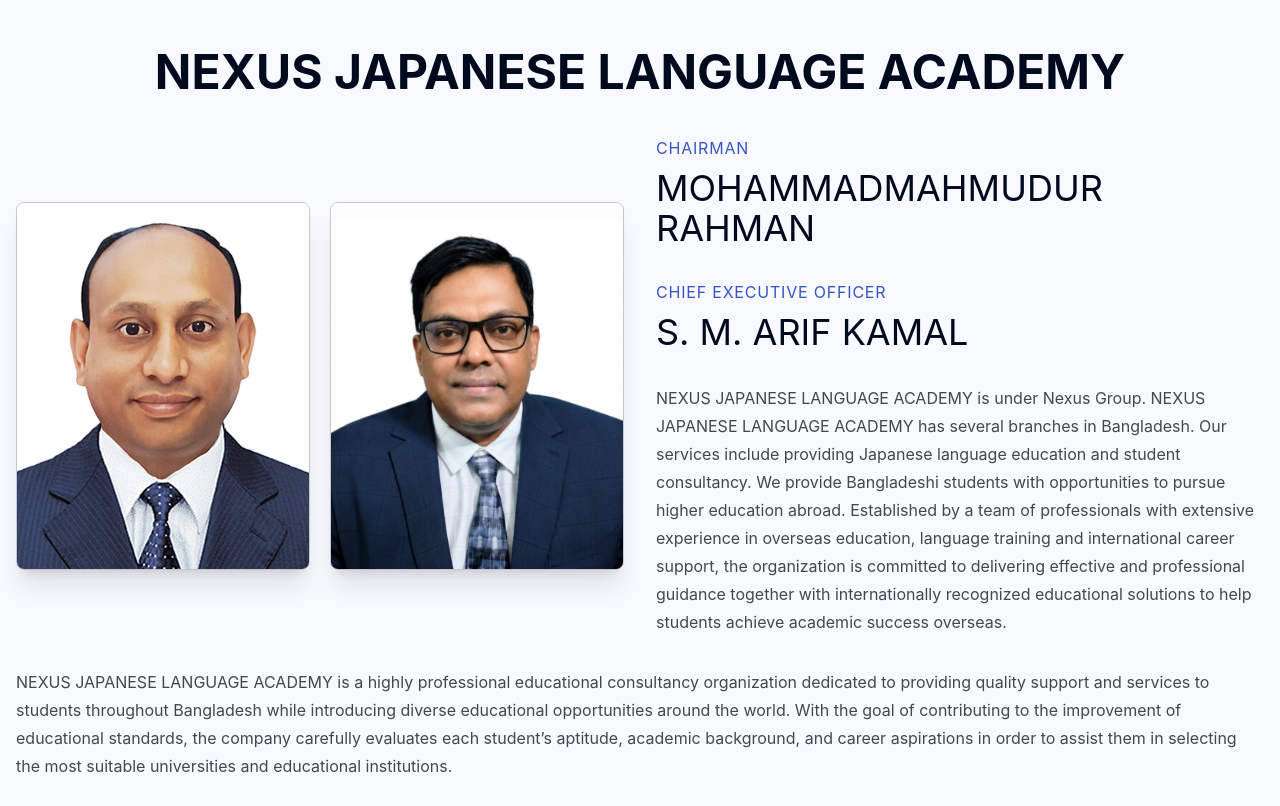
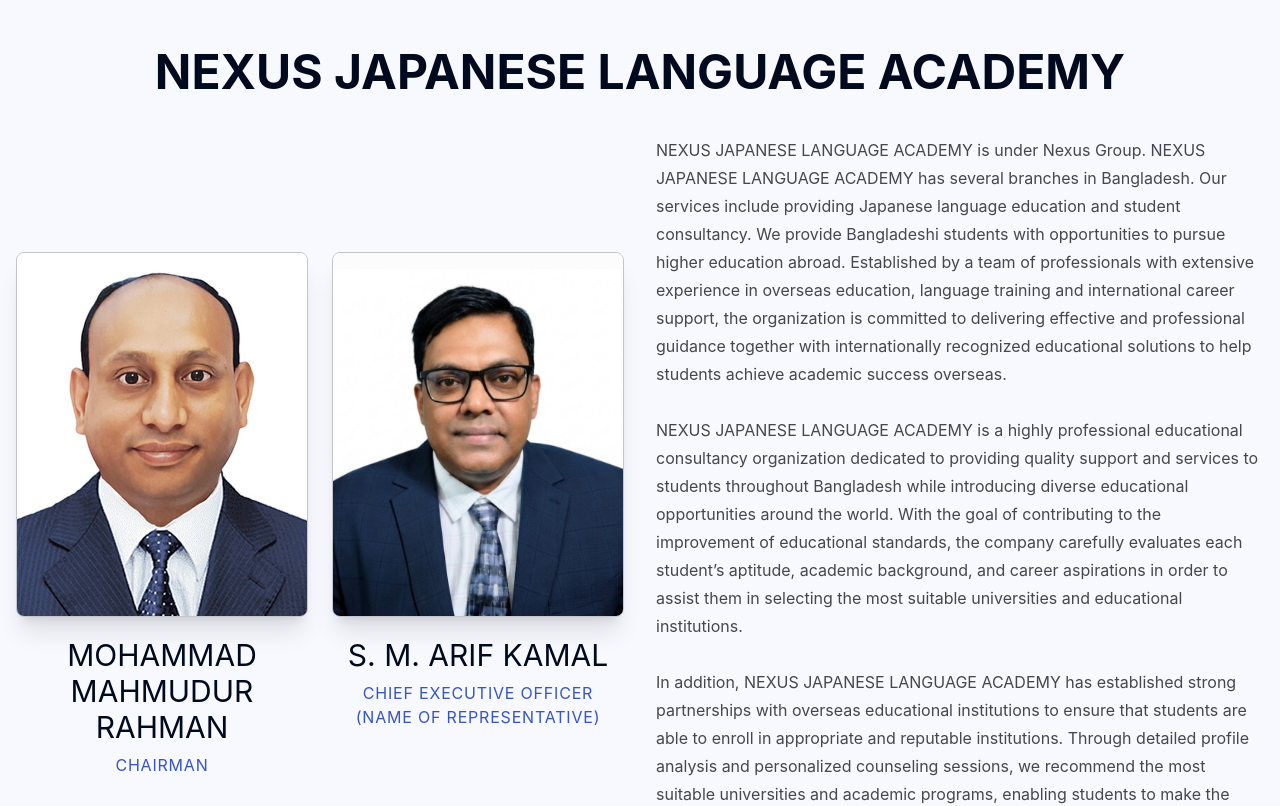
Before and after one commit to beats8792-design/nexus-landing, a Next.js app: page / in a window 1280 px wide. Shown: the top 806 px of the page. Built offline with nearby package versions, Linux system fonts and the light colour scheme.

Commit message:
update: About Design

```diff
--- a/components/section/About.tsx
+++ b/components/section/About.tsx
@@ -17,7 +17,7 @@
   },
   {
     image: "/images/location (2).jpg",
-    title: "Japanese N5 Courses",
+    title: "Japanese N4 Courses",
     description:
       "Comprehensive training programs to help you achieve your target scores.",
   },
@@ -55,24 +55,50 @@
 
           {/* Images */}
           <div className="lg:col-span-6">
-            <div className="grid grid-cols-2 gap-3 sm:gap-5">
+            <div className="grid sm:grid-cols-2 gap-6 max-w-5xl mx-auto">
 
+              {/* Chairman */}
+              <div className="text-center">
                 <div className="relative aspect-[4/5] overflow-hidden rounded-xl shadow-xl border border-outline-variant">
                   <Image
                     src="/images/ceo (2).jpeg"
+                    alt="MOHAMMAD MAHMUDUR RAHMAN"
+                    fill
+                    className="object-cover"
+                  />
+                </div>
+
+                <h2 className="mt-5 text-primary text-2xl sm:text-3xl font-headline-lg">
+                  MOHAMMAD MAHMUDUR RAHMAN
+                </h2>
+
+                <div className="mt-2 text-secondary text-sm md:text-base uppercase tracking-wider">
+                  Chairman
+                </div>
+
+              </div>
+
+              {/* CEO */}
+              <div className="text-center">
+                <div className="relative aspect-[4/5] overflow-hidden rounded-xl shadow-xl border border-outline-variant">
+                  <Image
+                    src="/images/ceo (1).jpeg"
                     alt="S. M. ARIF KAMAL"
                     fill
                     className="object-cover"
                   />
                 </div>
 
-              <div className="relative aspect-[4/5] overflow-hidden rounded-xl shadow-xl border border-outline-variant">
-                <Image
-                  src="/images/ceo (1).jpeg"
-                  alt="DR. HARUN OR RASHID"
-                  fill
-                  className="object-cover"
-                />
+                <h2 className="mt-5 text-primary text-2xl sm:text-3xl font-headline-lg">
+                  S. M. ARIF KAMAL
+                </h2>
+
+                <div className="mt-2 text-secondary text-sm md:text-base uppercase tracking-wider">
+                  Chief Executive Officer
+                  <br />
+                  (Name Of Representative)
+                </div>
+
               </div>
 
             </div>
@@ -80,40 +106,20 @@
 
           {/* Content */}
           <div className="lg:col-span-6 text-center lg:text-left">
-
-            {/* CEO 1 */}
-            <div className="mb-8">
-              <div className="text-secondary text-sm md:text-base uppercase tracking-wider">
-                <div>Chairman</div>
-              </div>
-
-              <h2 className="mt-2 text-primary text-2xl sm:text-3xl lg:text-4xl font-headline-lg">
-                MOHAMMADMAHMUDUR RAHMAN
-              </h2>
-            </div>
-
-            {/* CEO 2 */}
-            <div className="mb-8">
-              <div className="text-secondary text-sm md:text-base uppercase tracking-wider">
-                <div>Chief Executive Officer</div>
-              </div>
-
-              <h2 className="mt-2 text-primary text-2xl sm:text-3xl lg:text-4xl font-headline-lg">
-                S. M. ARIF KAMAL
-              </h2>
-            </div>
-
             <p className="text-sm sm:text-base leading-7 text-on-surface-variant max-w-2xl mx-auto lg:mx-0">
               NEXUS JAPANESE LANGUAGE ACADEMY is under Nexus Group. NEXUS JAPANESE LANGUAGE ACADEMY has several branches in Bangladesh. Our services include providing Japanese language education  and student consultancy. We provide Bangladeshi students with opportunities to pursue higher education abroad. Established by a team of professionals with extensive experience in overseas education, language training and international career support, the organization is committed to delivering effective and professional guidance together with internationally recognized educational solutions to help students achieve academic success overseas.
+              <br />
+              <br />
+              NEXUS JAPANESE LANGUAGE ACADEMY is a highly professional educational consultancy organization dedicated to providing quality support and services to students throughout Bangladesh while introducing diverse educational opportunities around the world. With the goal of contributing to the improvement of educational standards, the company carefully evaluates each student’s aptitude, academic background, and career aspirations in order to assist them in selecting the most suitable universities and educational institutions.
+              <br />
+              <br />
+              In addition, NEXUS JAPANESE LANGUAGE ACADEMY has established strong partnerships with overseas educational institutions to ensure that students are able to enroll in appropriate and reputable institutions. Through detailed profile analysis and personalized counseling sessions, we recommend the most suitable universities and academic programs, enabling students to make the best possible educational choices. NEXUS JAPANESE LANGUAGE ACADEMY provides overseas study consultancy services for multiple destination countries including Japan.
             </p>
           </div>
 
           <div className="lg:col-span-12 text-center lg:text-left">
             <p className="text-sm sm:text-base leading-7 text-on-surface-variant mx-auto lg:mx-0">
-              NEXUS JAPANESE LANGUAGE ACADEMY is a highly professional educational consultancy organization dedicated to providing quality support and services to students throughout Bangladesh while introducing diverse educational opportunities around the world. With the goal of contributing to the improvement of educational standards, the company carefully evaluates each student’s aptitude, academic background, and career aspirations in order to assist them in selecting the most suitable universities and educational institutions.
-              <br />
-              <br />
-              In addition, NEXUS JAPANESE LANGUAGE ACADEMY has established strong partnerships with overseas educational institutions to ensure that students are able to enroll in appropriate and reputable institutions. Through detailed profile analysis and personalized counseling sessions, we recommend the most suitable universities and academic programs, enabling students to make the best possible educational choices. NEXUS JAPANESE LANGUAGE ACADEMY provides overseas study consultancy services for multiple destination countries including Japan. NEXUS JAPANESE LANGUAGE ACADEMY has maintained cooperative relationships with many Japanese language schools in Japan for the last several years and currently collaborates with many language schools and universities across its study destination countries.
+              NEXUS JAPANESE LANGUAGE ACADEMY has maintained cooperative relationships with many Japanese language schools in Japan for the last several years and currently collaborates with many language schools and universities across its study destination countries.
               <br />
               <br />
               As a “one-stop solution” for overseas education in Bangladesh, NEXUS JAPANESE LANGUAGE ACADEMY offers reliable, highly regarded, professional, and ethical educational consultancy services. From university admissions procedures to visa application support, we provide comprehensive assistance for all aspects of studying abroad, enabling both students and working professionals to smoothly achieve their international education goals. Its experienced professional team and well-trained counselors carefully assist students in selecting the most suitable study destinations and academic pathways by taking into consideration their educational qualifications and professional backgrounds.
```
Lines whose indentation alone changed are shown as unchanged.
